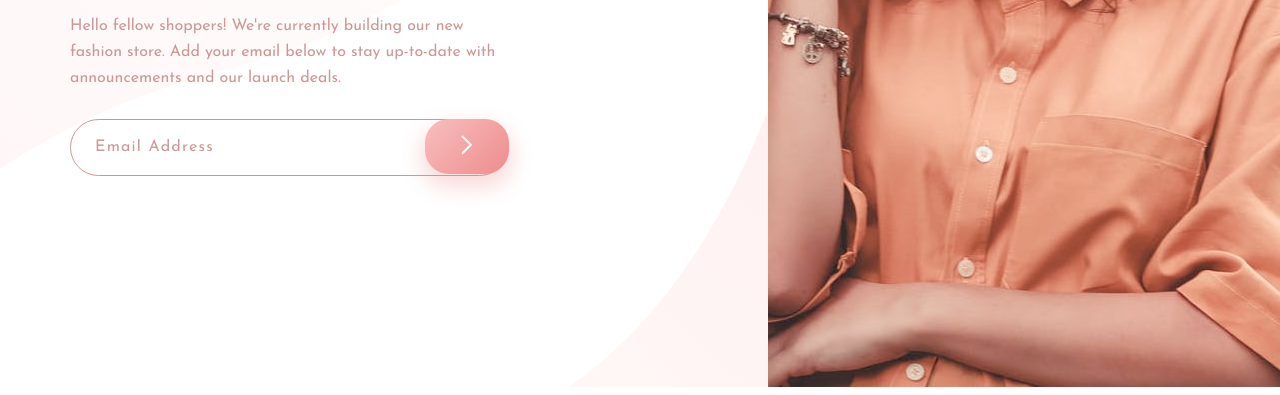
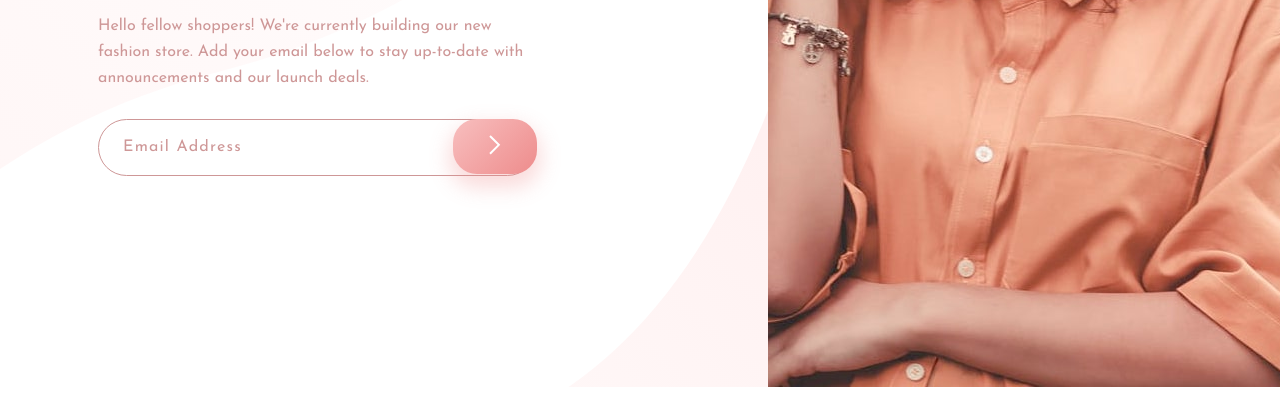
Before and after one commit to xaviguasch/base-apparel-coming-soon-page-frontend-mentor-prac, a plain HTML site: page index.html in a window 1280 px wide. Shown: the part 413-808 px from the top of the page. Drawn offline with Linux system fonts and the light colour scheme.

Commit message:
solved input padding issue

```diff
--- a/style.css
+++ b/style.css
@@ -231,7 +231,7 @@ input::placeholder {
     flex-direction: column;
     justify-content: space-between;
     align-items: flex-start;
-    padding: 3em 10em 10em 3em;
+    padding: 3em 10em 10em 5em;
     text-align: left;
     background-image: url(./images/bg-pattern-desktop.svg);
     background-position: 100% 0%;
```
